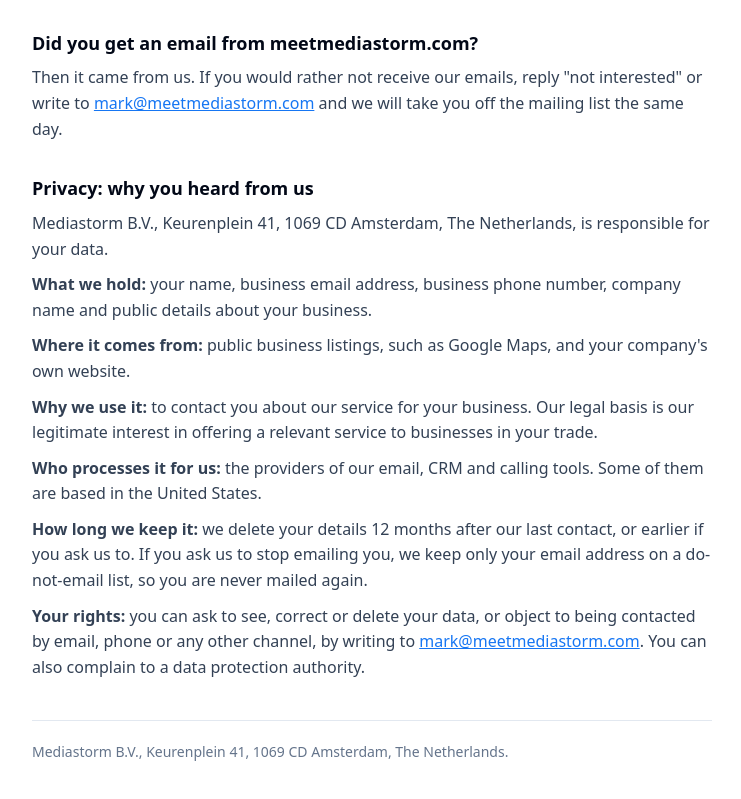
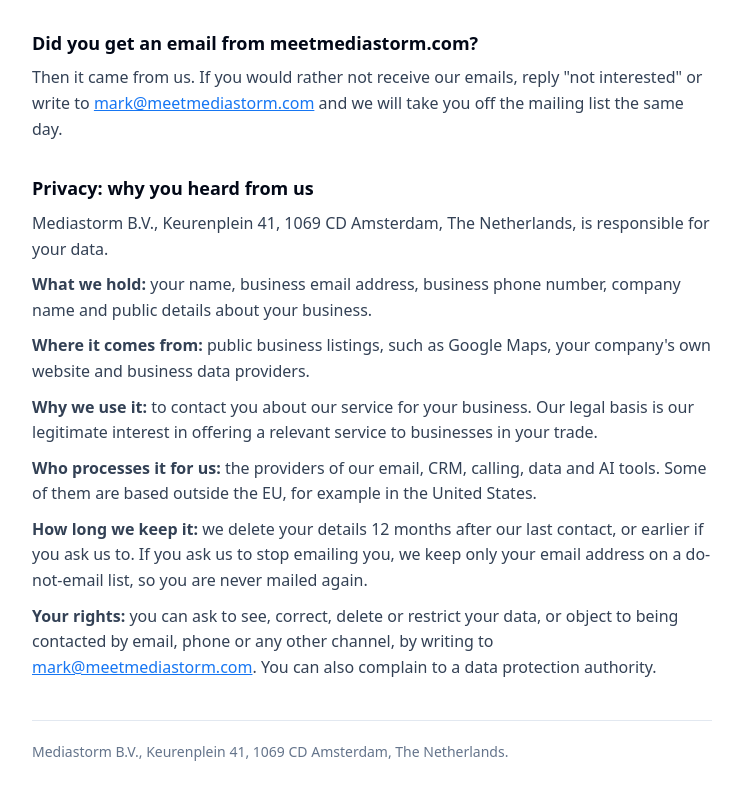
Before and after one commit to mediastorm-mark/landing-meetmediastorm-com, a plain HTML site: page index.html in a window 1280 px wide. Shown: the part 157-956 px from the top of the page, without its empty margins (268-1009 px from the left). Drawn offline with Linux system fonts and the light colour scheme.

Commit message:
Update index.html

```diff
--- a/index.html
+++ b/index.html
@@ -29,11 +29,11 @@
   <h2 id="privacy">Privacy: why you heard from us</h2>
   <p>Mediastorm B.V., Keurenplein 41, 1069 CD Amsterdam, The Netherlands, is responsible for your data.</p>
   <p><strong>What we hold:</strong> your name, business email address, business phone number, company name and public details about your business.</p>
-  <p><strong>Where it comes from:</strong> public business listings, such as Google Maps, and your company's own website.</p>
+  <p><strong>Where it comes from:</strong> public business listings, such as Google Maps, your company's own website and business data providers.</p>
   <p><strong>Why we use it:</strong> to contact you about our service for your business. Our legal basis is our legitimate interest in offering a relevant service to businesses in your trade.</p>
-  <p><strong>Who processes it for us:</strong> the providers of our email, CRM and calling tools. Some of them are based in the United States.</p>
+  <p><strong>Who processes it for us:</strong> the providers of our email, CRM, calling, data and AI tools. Some of them are based outside the EU, for example in the United States.</p>
   <p><strong>How long we keep it:</strong> we delete your details 12 months after our last contact, or earlier if you ask us to. If you ask us to stop emailing you, we keep only your email address on a do-not-email list, so you are never mailed again.</p>
-  <p><strong>Your rights:</strong> you can ask to see, correct or delete your data, or object to being contacted by email, phone or any other channel, by writing to <a href="mailto:mark@meetmediastorm.com">mark@meetmediastorm.com</a>. You can also complain to a data protection authority.</p>
+  <p><strong>Your rights:</strong> you can ask to see, correct, delete or restrict your data, or object to being contacted by email, phone or any other channel, by writing to <a href="mailto:mark@meetmediastorm.com">mark@meetmediastorm.com</a>. You can also complain to a data protection authority.</p>
 
   <footer>Mediastorm B.V., Keurenplein 41, 1069 CD Amsterdam, The Netherlands.</footer>
 </main>
```
